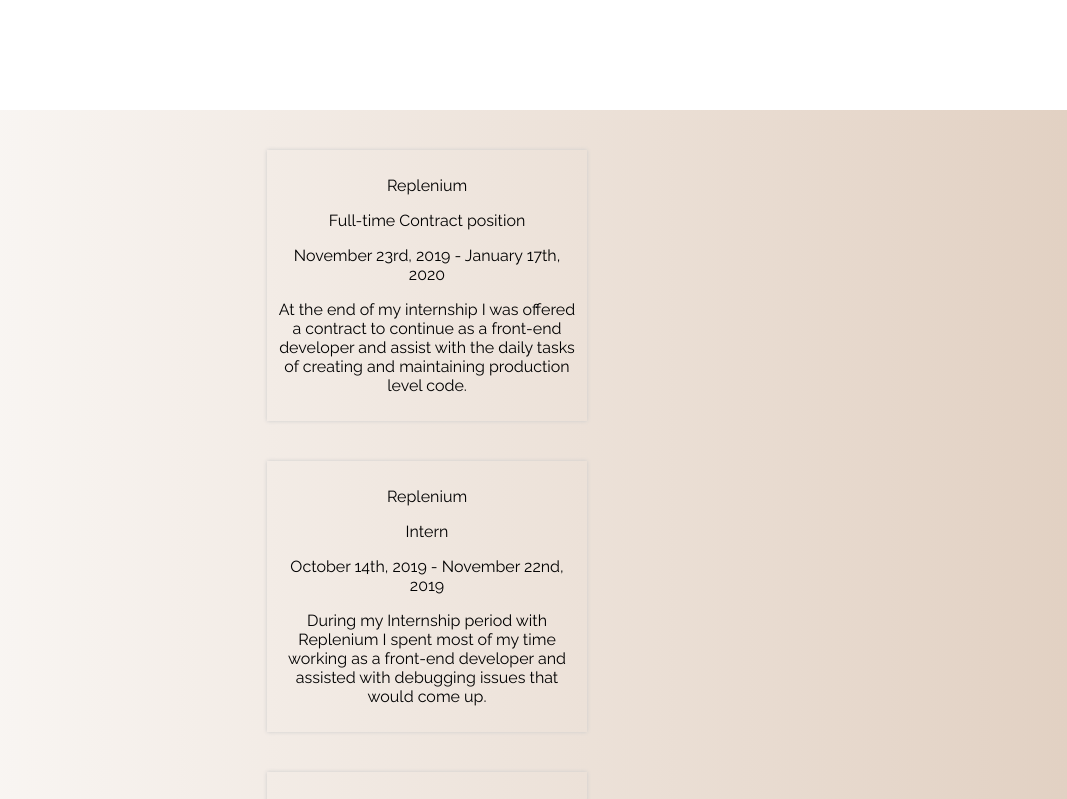
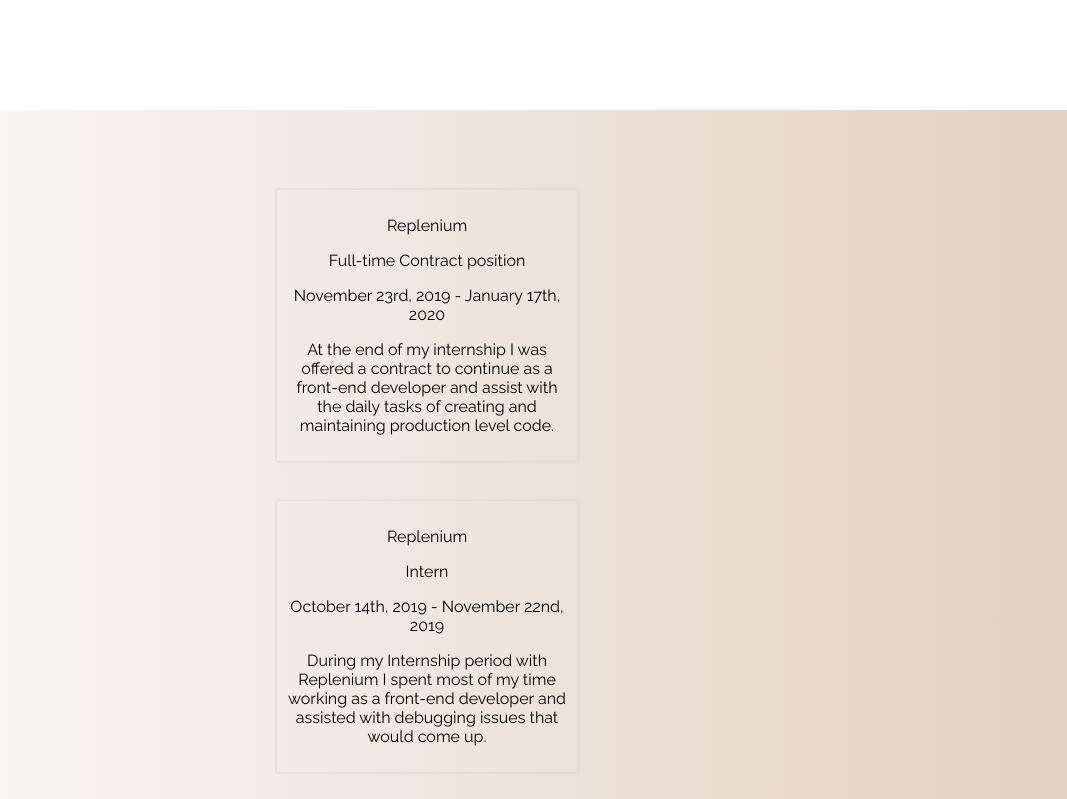
Before and after one commit to kelarcrisp/aws-portfolio, a React (Create React App) app: page / in a window 1280 px wide. Shown: the top 799 px of the page, without its empty margins (213-1280 px from the left). Built offline with nearby package versions, Linux system fonts and the light colour scheme; no server answers.

Commit message:
fixed scroll bar issue on home page

```diff
--- a/src/Components/ContactMe/ContactMeForm.js
+++ b/src/Components/ContactMe/ContactMeForm.js
@@ -5,9 +5,6 @@
 import SendIcon from '@material-ui/icons/Send';
 import axios from 'axios';
 import { ThemeContext } from '../../Shared/contexts/ThemeContext';
-
-
-
 const ContactMeForm = (props) => {
 
     const { themeColor } = useContext(ThemeContext)
--- a/src/Components/HomePage/HomePage.module.css
+++ b/src/Components/HomePage/HomePage.module.css
@@ -1,36 +1,40 @@
 .HomePageContainer{
-    position: relative;
-    height: 100vh;
+   position: relative;
+    height: 100%;
     width: 100%;
-    overflow: hidden !important;
     background: linear-gradient(90deg, #fdfcfb,  #e2d1c3);
+    padding: 40px;
+    box-sizing: border-box;
     animation: HomePageContainer 3s;
 }
 
 
 .HomePageContainerTwo{
-      position: relative;
-    height: 100vh;
+    position: relative;
+    height: 100%;
     width: 100%;
-    overflow-y: hidden;
     background: linear-gradient(90deg, #fdfcfb,  #e2d1c3);
+    padding: 40px;
+    box-sizing: border-box;
 }
 .DarkHomePageContainer {
     position: relative;
-    height: 100vh;
+    height: 100%;
     width: 100%;
-    overflow-y: hidden;
     background: #333;
+    padding: 40px;
+    box-sizing: border-box;
     animation: HomePageContainer 3s;
 }
 
 
 .DarkHomePageContainerTwo{
-      position: relative;
-    height: 100vh;
+  position: relative;
+    height: 100%;
     width: 100%;
-  overflow-y: hidden;
-   background: #333;
+    background: #333;
+    padding: 40px;
+    box-sizing: border-box;
 }
 
 @keyframes HomePageContainer{
--- a/src/Components/HomePage/WorkInfoCard/WorkInfoCard.js
+++ b/src/Components/HomePage/WorkInfoCard/WorkInfoCard.js
@@ -1,9 +1,7 @@
 import React, { useContext } from 'react';
 import classes from './WorkInfoCard.module.css';
 import { ThemeContext } from '../../../Shared/contexts/ThemeContext';
-
 const WorkInfoCard = props => {
-
     const { themeColor } = useContext(ThemeContext)
     return (
         <div>
@@ -29,8 +27,6 @@
                 <p> I started work at UPS as a package handler and quickly became a manager leading 8-10 people on a daily basis.
                     Most of my day would consist of delegating work to each of my employees to get that days tasks done in an safe and efficient manner.</p>
             </div>
-
-
         </div>
     );
 };
--- a/src/Components/HomePage/WorkInfoCard/WorkInfoCard.module.css
+++ b/src/Components/HomePage/WorkInfoCard/WorkInfoCard.module.css
@@ -21,7 +21,7 @@
 
 .HeaderText{
     display:none;
-   font-family: 'Raleway', sans-serif;
+    font-family: 'Raleway', sans-serif;
     text-align: center;
     margin-left: 15px;
 }
--- a/src/Components/SideProjects/SideProjects.js
+++ b/src/Components/SideProjects/SideProjects.js
@@ -1,7 +1,6 @@
 import React, { useContext } from 'react';
 import classes from './SideProjects.module.css';
 import { ThemeContext } from '../../Shared/contexts/ThemeContext';;
-
 const SideProjects = () => {
     const { themeColor } = useContext(ThemeContext)
     return (
@@ -11,7 +10,6 @@
                 <img src={require('../../assets/images/newimage.png')} alt='codeimage' /> <p>
                     -WIP-
                       Spotify Clone came from an idea in using spotify all the time. I wanted to create a spotify website that is exactly how I'd like to have access to my top artists, playlists, etc.</p></div>
-
             <div className={themeColor ? classes.DarkProjectItemLeft : classes.SideProjectItemLeft}> <a href='https://github.com/epicoding95/burger-builder'>Burger Builder </a><img src={require('../../assets/images/newimage.png')} alt='codeimage' /> <p> Burger Builder has been used as a practice project in which i've used to learn/test different ideas between React/Redux/Firebase.</p></div>
             <div className={themeColor ? classes.DarkProjectItemLeft : classes.SideProjectItemLeft}> <a href='https://github.com/epicoding95/chat-room'>Chat Room</a><img src={require('../../assets/images/newimage.png')} alt='codeimage' /> <p> Application in which you can log in and immediately join the greatest conversation on earth. Built with React/Node.js/Socket.io/Material-UI</p></div>
 
--- a/src/Shared/Tabs/Tab.js
+++ b/src/Shared/Tabs/Tab.js
@@ -10,7 +10,6 @@
     const history = useHistory();
 
     function handleProjects() {
-
         history.push("/Projects");
     }
     // function handleAbout() {
@@ -33,15 +32,11 @@
             {props.context ? { style: { background: '#ddd' } }
                 : { style: { background: 'black' } }}
         >
-
-
-
             <Tab onClick={() => handleHome()} icon={<HomeIcon />} label="Home" />
             <Tab onClick={() => handleProjects()} icon={<ComputerIcon />} label="Projects" />
             {/* <Tab onClick={() => handleAbout()} icon={<InfoIcon />} label="About" /> */}
             <Tab
                 onClick={() => handleContact()} icon={<EmailIcon />} label="Email" />
-
         </Tabs >
 
     );
--- a/src/index.css
+++ b/src/index.css
@@ -14,7 +14,7 @@
 
 
 body, html {
-  height: 100%;
+  height: 100vh;
   padding: 0px;
   margin: 0px;
 }
```
Also changed, not shown: src/Components/ContactMe/ContactMeForm.module.css (+4 -4 lines), src/Components/HomePage/HomePage.js (+0 -7 lines), src/Shared/SideDrawer/SideDrawer.js (+0 -7 lines).
